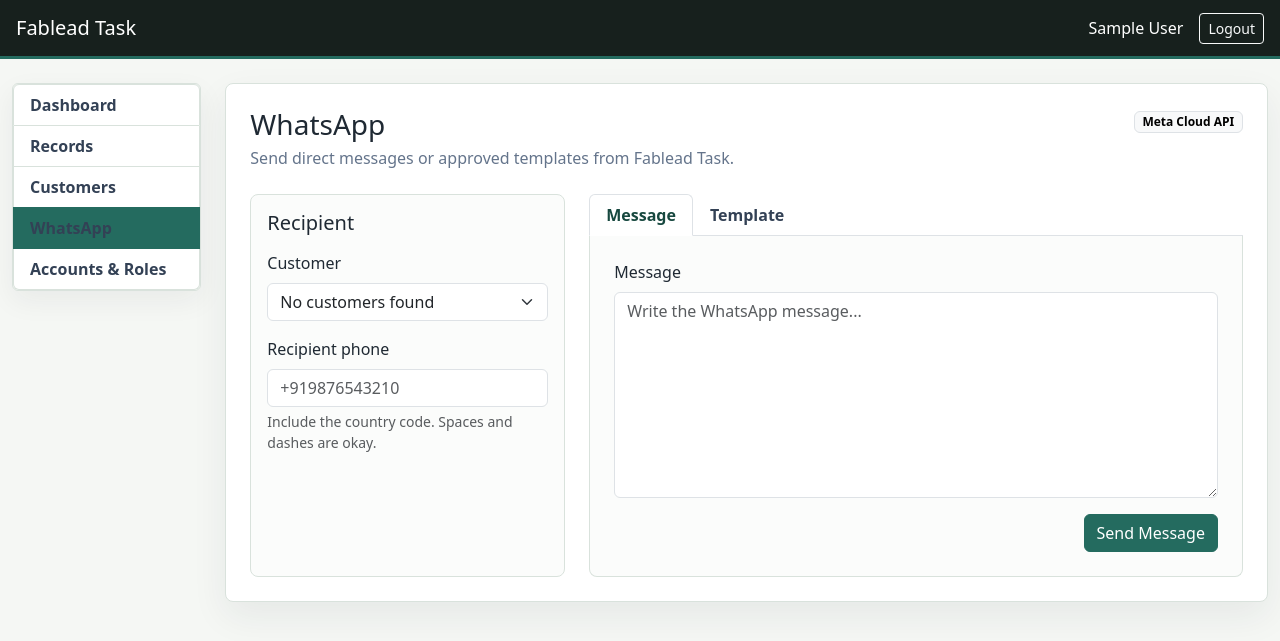
After one commit to akshayfablead/Fablead-task, a Laravel app: page /whatsapp in a window 1280 px wide. The commit adds this page. Shown: the top 641 px of the page. Run offline with Laravel 12, Linux system fonts and the light colour scheme; the visitor is signed in with stand-in values (Sample User, id 1); parts of the project's set-up code (start-up, migrations or seed data) failed here and were passed over; some libraries are stand-ins or nearby versions.

Commit message:
Integrate WhatsApp Cloud API

```diff
--- a/config/services.php
+++ b/config/services.php
@@ -59,6 +59,13 @@ return [
         'spreadsheet_id' => env('GOOGLE_SHEETS_SPREADSHEET_ID'),
     ],
 
-
+    'whatsapp' => [
+        'api_version' => env('WHATSAPP_API_VERSION', 'v26.0'),
+        'phone_number_id' => env('WHATSAPP_PHONE_NUMBER_ID'),
+        'business_account_id' => env('WHATSAPP_BUSINESS_ACCOUNT_ID'),
+        'access_token' => env('WHATSAPP_ACCESS_TOKEN'),
+        'app_secret' => env('WHATSAPP_APP_SECRET'),
+        'webhook_verify_token' => env('WHATSAPP_WEBHOOK_VERIFY_TOKEN'),
+    ],
 
 ];
--- /dev/null
+++ b/public/css/whatsapp.css
@@ -0,0 +1,43 @@
+.whatsapp-workspace {
+    max-width: 1120px;
+}
+
+.whatsapp-status .badge {
+    color: var(--app-muted);
+    font-weight: 700;
+}
+
+.whatsapp-panel,
+.whatsapp-tab-content {
+    border: 1px solid var(--app-line);
+    background: #fbfcfb;
+}
+
+.whatsapp-panel {
+    height: 100%;
+}
+
+.customer-context {
+    border: 1px solid var(--app-line);
+    background: #fff;
+}
+
+#whatsapp-tabs .nav-link {
+    color: #334155;
+    font-weight: 700;
+}
+
+#whatsapp-tabs .nav-link.active {
+    color: var(--app-accent-dark);
+}
+
+.whatsapp-tab-content {
+    border-top: 0;
+}
+
+@media (max-width: 575.98px) {
+    .whatsapp-workspace {
+        padding-left: 1rem !important;
+        padding-right: 1rem !important;
+    }
+}
--- /dev/null
+++ b/public/js/whatsapp.js
@@ -0,0 +1,213 @@
+(function (window, document) {
+    'use strict';
+
+    const directEndpoint = '/api/whatsapp/send';
+    const templateEndpoint = '/api/whatsapp/send-template';
+    const customersEndpoint = '/api/customers';
+
+    const alertBox = document.getElementById('whatsapp-alert');
+    const customerSelect = document.getElementById('customer-select');
+    const customerContext = document.getElementById('customer-context');
+    const phoneInput = document.getElementById('whatsapp-to');
+    const messageForm = document.getElementById('whatsapp-message-form');
+    const templateForm = document.getElementById('whatsapp-template-form');
+
+    let customers = [];
+
+    function showAlert(message, type = 'success') {
+        if (!alertBox) {
+            return;
+        }
+
+        alertBox.className = `alert alert-${type}`;
+        alertBox.textContent = message;
+    }
+
+    function hideAlert() {
+        if (!alertBox) {
+            return;
+        }
+
+        alertBox.className = 'alert d-none';
+        alertBox.textContent = '';
+    }
+
+    function escapeHtml(value) {
+        return String(value ?? '')
+            .replaceAll('&', '&amp;')
+            .replaceAll('<', '&lt;')
+            .replaceAll('>', '&gt;')
+            .replaceAll('"', '&quot;')
+            .replaceAll("'", '&#039;');
+    }
+
+    function setFormErrors(form, message) {
+        const errorBox = form?.querySelector('.form-errors');
+
+        if (!errorBox) {
+            return;
+        }
+
+        errorBox.classList.remove('d-none');
+        errorBox.textContent = message;
+    }
+
+    function clearFormErrors(form) {
+        const errorBox = form?.querySelector('.form-errors');
+
+        if (!errorBox) {
+            return;
+        }
+
+        errorBox.classList.add('d-none');
+        errorBox.textContent = '';
+    }
+
+    function validationMessage(error) {
+        const errors = Object.values(error.body?.errors || {}).flat();
+
+        return errors.length ? errors.join(' ') : error.message;
+    }
+
+    function setButtonState(button, isSending, defaultText) {
+        if (!button) {
+            return;
+        }
+
+        button.disabled = isSending;
+        button.textContent = isSending ? 'Sending...' : defaultText;
+    }
+
+    function selectedPhone() {
+        return phoneInput?.value.trim() || '';
+    }
+
+    function renderCustomerOptions() {
+        if (!customerSelect) {
+            return;
+        }
+
+        if (!customers.length) {
+            customerSelect.innerHTML = '<option value="">No customers found</option>';
+            return;
+        }
+
+        customerSelect.innerHTML = [
+            '<option value="">Select a customer...</option>',
+            ...customers.map((customer) => `
+                <option value="${escapeHtml(customer.id)}">
+                    ${escapeHtml(customer.name || customer.phone || customer.id)}
+                </option>
+            `),
+        ].join('');
+    }
+
+    function showCustomerContext(customer) {
+        if (!customerContext) {
+            return;
+        }
+
+        if (!customer) {
+            customerContext.classList.add('d-none');
+            return;
+        }
+
+        customerContext.querySelector('[data-field="name"]').textContent = customer.name || 'Unnamed customer';
+        customerContext.querySelector('[data-field="email"]').textContent = customer.email || 'No email saved';
+        customerContext.classList.remove('d-none');
+    }
+
+    async function loadCustomers() {
+        if (!customerSelect) {
+            return;
+        }
+
+        try {
+            const response = await window.crmApi.get(customersEndpoint);
+            customers = response.data || [];
+            renderCustomerOptions();
+        } catch (error) {
+            customerSelect.innerHTML = '<option value="">Customers unavailable</option>';
+            showAlert(error.message, 'danger');
+        }
+    }
+
+    function handleCustomerChange() {
+        const customer = customers.find((item) => item.id === customerSelect.value);
+
+        if (phoneInput && customer?.phone) {
+            phoneInput.value = customer.phone;
+        }
+
+        showCustomerContext(customer);
+    }
+
+    async function submitMessage(event) {
+        event.preventDefault();
+        hideAlert();
+        clearFormErrors(messageForm);
+
+        const button = document.getElementById('whatsapp-send-message');
+        setButtonState(button, true, 'Send Message');
+
+        try {
+            const response = await window.crmApi.post(directEndpoint, {
+                to: selectedPhone(),
+                message: messageForm.elements.message.value.trim(),
+            });
+
+            showAlert(response.message);
+            messageForm.reset();
+        } catch (error) {
+            setFormErrors(messageForm, validationMessage(error));
+        } finally {
+            setButtonState(button, false, 'Send Message');
+        }
+    }
+
+    function templateComponents() {
+        const raw = templateForm.elements.components.value.trim();
+
+        if (!raw) {
+            return [];
+        }
+
+        const parsed = JSON.parse(raw);
+
+        if (!Array.isArray(parsed)) {
+            throw new Error('Components JSON must be an array.');
+        }
+
+        return parsed;
+    }
+
+    async function submitTemplate(event) {
+        event.preventDefault();
+        hideAlert();
+        clearFormErrors(templateForm);
+
+        const button = document.getElementById('whatsapp-send-template');
+        setButtonState(button, true, 'Send Template');
+
+        try {
+            const response = await window.crmApi.post(templateEndpoint, {
+                to: selectedPhone(),
+                template_name: templateForm.elements.template_name.value.trim(),
+                language_code: templateForm.elements.language_code.value.trim() || 'en_US',
+                components: templateComponents(),
+            });
+
+            showAlert(response.message);
+        } catch (error) {
+            setFormErrors(templateForm, validationMessage(error));
+        } finally {
+            setButtonState(button, false, 'Send Template');
+        }
+    }
+
+    customerSelect?.addEventListener('change', handleCustomerChange);
+    messageForm?.addEventListener('submit', submitMessage);
+    templateForm?.addEventListener('submit', submitTemplate);
+
+    loadCustomers();
+})(window, document);
--- a/resources/views/layouts/app.blade.php
+++ b/resources/views/layouts/app.blade.php
@@ -1,21 +1,16 @@
 <!doctype html>
 <html lang="en">
+
 <head>
     <meta charset="utf-8">
 
-    <meta
-        name="viewport"
-        content="width=device-width, initial-scale=1"
-    >
+    <meta name="viewport" content="width=device-width, initial-scale=1">
 
     <meta name="csrf-token" content="{{ csrf_token() }}">
 
     <title>Fablead Task</title>
 
-    <link
-        href="https://cdn.jsdelivr.net/npm/bootstrap@5.3.3/dist/css/bootstrap.min.css"
-        rel="stylesheet"
-    >
+    <link href="https://cdn.jsdelivr.net/npm/bootstrap@5.3.3/dist/css/bootstrap.min.css" rel="stylesheet">
 
     <style>
         :root {
@@ -123,10 +118,7 @@
                 <form method="POST" action="{{ route('logout') }}">
                     @csrf
 
-                <button
-                    type="submit"
-                    class="btn btn-outline-light btn-sm"
-                >
+                    <button type="submit" class="btn btn-outline-light btn-sm">
                         Logout
                     </button>
                 </form>
@@ -139,32 +131,29 @@
             @auth
                 <aside class="col-md-2 app-sidebar">
                     <div class="list-group">
-                    <a
-                        class="list-group-item list-group-item-action {{ request()->routeIs('dashboard') ? 'active' : '' }}"
-                        href="{{ route('dashboard') }}"
-                    >
+                        <a class="list-group-item list-group-item-action {{ request()->routeIs('dashboard') ? 'active' : '' }}"
+                            href="{{ route('dashboard') }}">
                             Dashboard
                         </a>
 
-                    <a
-                        class="list-group-item list-group-item-action {{ request()->routeIs('records.*') ? 'active' : '' }}"
-                        href="{{ route('records.page') }}"
-                    >
+                        <a class="list-group-item list-group-item-action {{ request()->routeIs('records.*') ? 'active' : '' }}"
+                            href="{{ route('records.page') }}">
                             Records
                         </a>
 
-                    <a
-                        class="list-group-item list-group-item-action {{ request()->routeIs('customers.*') ? 'active' : '' }}"
-                        href="{{ route('customers.index') }}"
-                    >
+                        <a class="list-group-item list-group-item-action {{ request()->routeIs('customers.*') ? 'active' : '' }}"
+                            href="{{ route('customers.index') }}">
                             Customers
                         </a>
 
+                        <a class="list-group-item list-group-item-action {{ request()->routeIs('whatsapp.*') ? 'active' : '' }}"
+                            href="{{ route('whatsapp.index') }}">
+                            WhatsApp
+                        </a>
+
                         @can('manage-system')
-                        <a
-                            class="list-group-item list-group-item-action {{ request()->routeIs('admin.*') ? 'active' : '' }}"
-                            href="{{ route('admin.index') }}"
-                        >
+                            <a class="list-group-item list-group-item-action {{ request()->routeIs('admin.*') ? 'active' : '' }}"
+                                href="{{ route('admin.index') }}">
                                 Accounts & Roles
                             </a>
                         @endcan
@@ -173,11 +162,7 @@
             @endauth
 
             <main class="{{ auth()->check() ? 'col-md-10' : 'col-12' }}">
-            <div
-                id="notice"
-                class="alert d-none"
-                role="status"
-            ></div>
+                <div id="notice" class="alert d-none" role="status"></div>
 
                 @if (session('success'))
                     <div class="alert alert-success" role="status">
@@ -229,13 +214,13 @@
                 429: 'Too many requests. Please wait and try again.'
             };
 
-        const message = messages[xhr.status]
-            || (
-                xhr.status >= 500
-                    ? 'Server error. Please try again.'
-                    : body.message
-            )
-            || 'Request failed.';
+            const message = messages[xhr.status] ||
+                (
+                    xhr.status >= 500 ?
+                    'Server error. Please try again.' :
+                    body.message
+                ) ||
+                'Request failed.';
 
             if (form && xhr.status === 422) {
                 const lines = Object.values(body.errors || {}).flat();
@@ -252,4 +237,5 @@
     @stack('scripts')
 
 </body>
+
 </html>
--- /dev/null
+++ b/resources/views/whatsapp/index.blade.php
@@ -0,0 +1,141 @@
+@extends('layouts.app')
+
+@section('content')
+    <link rel="stylesheet" href="{{ asset('css/whatsapp.css') }}">
+
+    <section class="workspace-surface whatsapp-workspace rounded-3 p-3 p-lg-4">
+        <div class="d-flex flex-column flex-lg-row justify-content-between gap-3 mb-4">
+            <div>
+                <h1 class="h3 mb-1">WhatsApp</h1>
+                <p class="text-muted-strong mb-0">
+                    Send direct messages or approved templates from Fablead Task.
+                </p>
+            </div>
+
+            <div class="whatsapp-status align-self-lg-start">
+                <span class="badge text-bg-light border">Meta Cloud API</span>
+            </div>
+        </div>
+
+        <div id="whatsapp-alert" class="alert d-none" role="status"></div>
+
+        <div class="row g-4">
+            <div class="col-xl-4">
+                <div class="whatsapp-panel rounded-3 p-3">
+                    <h2 class="h5 mb-3">Recipient</h2>
+
+                    <div class="mb-3">
+                        <label for="customer-select" class="form-label">
+                            Customer
+                        </label>
+                        <select id="customer-select" class="form-select">
+                            <option value="">Loading customers...</option>
+                        </select>
+                    </div>
+
+                    <div id="customer-context" class="customer-context rounded-3 p-3 d-none">
+                        <div class="fw-semibold" data-field="name"></div>
+                        <div class="small text-muted-strong" data-field="email"></div>
+                    </div>
+
+                    <div class="mt-3">
+                        <label for="whatsapp-to" class="form-label">
+                            Recipient phone
+                        </label>
+                        <input id="whatsapp-to" class="form-control" type="tel" name="to" autocomplete="tel"
+                            placeholder="+919876543210" required>
+                        <div class="form-text">
+                            Include the country code. Spaces and dashes are okay.
+                        </div>
+                    </div>
+                </div>
+            </div>
+
+            <div class="col-xl-8">
+                <ul class="nav nav-tabs" id="whatsapp-tabs" role="tablist">
+                    <li class="nav-item" role="presentation">
+                        <button class="nav-link active" id="message-tab" data-bs-toggle="tab" data-bs-target="#message-pane"
+                            type="button" role="tab" aria-controls="message-pane" aria-selected="true">
+                            Message
+                        </button>
+                    </li>
+                    <li class="nav-item" role="presentation">
+                        <button class="nav-link" id="template-tab" data-bs-toggle="tab" data-bs-target="#template-pane"
+                            type="button" role="tab" aria-controls="template-pane" aria-selected="false">
+                            Template
+                        </button>
+                    </li>
+                </ul>
+
+                <div class="tab-content whatsapp-tab-content rounded-bottom-3 p-3 p-lg-4">
+                    <div class="tab-pane fade show active" id="message-pane" role="tabpanel" aria-labelledby="message-tab"
+                        tabindex="0">
+                        <form id="whatsapp-message-form">
+                            <div class="alert alert-danger form-errors d-none"></div>
+
+                            <div class="mb-3">
+                                <label for="whatsapp-message" class="form-label">
+                                    Message
+                                </label>
+                                <textarea id="whatsapp-message" class="form-control" name="message" rows="8" maxlength="4096"
+                                    placeholder="Write the WhatsApp message..." required></textarea>
+                            </div>
+
+                            <div class="d-flex justify-content-end">
+                                <button id="whatsapp-send-message" type="submit" class="btn btn-primary">
+                                    Send Message
+                                </button>
+                            </div>
+                        </form>
+                    </div>
+
+                    <div class="tab-pane fade" id="template-pane" role="tabpanel" aria-labelledby="template-tab"
+                        tabindex="0">
+                        <form id="whatsapp-template-form">
+                            <div class="alert alert-danger form-errors d-none"></div>
+
+                            <div class="row g-3">
+                                <div class="col-md-8">
+                                    <label for="template-name" class="form-label">
+                                        Template name
+                                    </label>
+                                    <input id="template-name" class="form-control" name="template_name"
+                                        placeholder="hello_world" required>
+                                </div>
+
+                                <div class="col-md-4">
+                                    <label for="language-code" class="form-label">
+                                        Language code
+                                    </label>
+                                    <input id="language-code" class="form-control" name="language_code" value="en_US">
+                                </div>
+                            </div>
+
+                            <div class="mt-3">
+                                <label for="template-components" class="form-label">
+                                    Components JSON
+                                </label>
+                                <textarea id="template-components" class="form-control font-monospace" name="components" rows="7"
+                                    placeholder='[{"type":"body","parameters":[{"type":"text","text":"Customer"}]}]'></textarea>
+                                <div class="form-text">
+                                    Optional. Leave blank when the template has no variables.
+                                </div>
+                            </div>
+
+                            <div class="d-flex justify-content-end mt-3">
+                                <button id="whatsapp-send-template" type="submit" class="btn btn-primary">
+                                    Send Template
+                                </button>
+                            </div>
+                        </form>
+                    </div>
+                </div>
+            </div>
+        </div>
+    </section>
+@endsection
+
+@push('scripts')
+    <script src="{{ asset('js/api.js') }}"></script>
+    <script src="{{ asset('js/whatsapp.js') }}"></script>
+@endpush
--- a/routes/api.php
+++ b/routes/api.php
@@ -4,6 +4,7 @@ use App\Http\Controllers\Api\CustomerController;
 use App\Http\Controllers\ApiController;
 use Illuminate\Foundation\Http\Middleware\ValidateCsrfToken;
 use Illuminate\Support\Facades\Route;
+use App\Http\Controllers\WhatsAppController;
 
 Route::middleware('web')->withoutMiddleware([ValidateCsrfToken::class])->name('api.')->group(function () {
     Route::get('/customers', [CustomerController::class, 'index'])
@@ -23,6 +24,8 @@ Route::middleware('web')->withoutMiddleware([ValidateCsrfToken::class])->name('a
 
     Route::get('/', [ApiController::class, 'home'])
         ->name('home');
+
+    Route::post('/whatsapp/send', [WhatsAppController::class, 'send']);
 
     Route::middleware('guest')->group(function () {
         Route::get('/login', [ApiController::class, 'loginForm'])
--- a/routes/web.php
+++ b/routes/web.php
@@ -2,14 +2,18 @@
 
 use App\Http\Controllers\AdminController;
 use App\Http\Controllers\AuthController;
+use App\Http\Controllers\FirestoreTestController;
+use App\Http\Controllers\GoogleCalendarController;
+use App\Http\Controllers\GoogleSheetsController;
 use App\Http\Controllers\OtpController;
 use App\Http\Controllers\RecordController;
 use Illuminate\Support\Facades\Route;
-use App\Http\Controllers\GoogleSheetsController;
-use App\Http\Controllers\GoogleCalendarController;
-use App\Http\Controllers\FirestoreTestController;
 
 Route::redirect('/', '/dashboard');
+
+Route::get('/.well-known/appspecific/com.chrome.devtools.json', function () {
+    return response()->noContent();
+});
 
 // Guest routes.
 Route::middleware('guest')->group(function () {
@@ -69,6 +73,9 @@ Route::middleware('auth')->group(function () {
     Route::post('/verify-otp/resend', [OtpController::class, 'resend'])
         ->name('otp.resend');
 
+    Route::view('/whatsapp', 'whatsapp.index')
+        ->name('whatsapp.index');
+
     // Records.
     Route::get('/records', [RecordController::class, 'page'])
         ->name('records.page');
@@ -114,10 +121,7 @@ Route::middleware('auth')->group(function () {
         ->name('google.calendar.events.store');
 
     // Admin routes.
-    Route::prefix('admin')
-        ->name('admin.')
-        ->middleware('admin')
-        ->group(function () {
+    Route::prefix('admin')->name('admin.')->middleware('admin')->group(function () {
             Route::get('/', [AdminController::class, 'index'])
                 ->name('index');
 
@@ -140,6 +144,6 @@ Route::middleware('auth')->group(function () {
                 ->name('roles.destroy');
         });
 
-        Route::get('/test-firestore', [FirestoreTestController::class, 'store']);
+            Route::get('/test-firestore', [FirestoreTestController::class, 'store']);
 
 });
```
Also changed, not shown: app/Http/Controllers/WhatsAppController.php (added, +149 -0 lines), app/Services/WhatsAppService.php (added, +100 -0 lines), 1 other file. Lines whose indentation alone changed are shown as unchanged.
